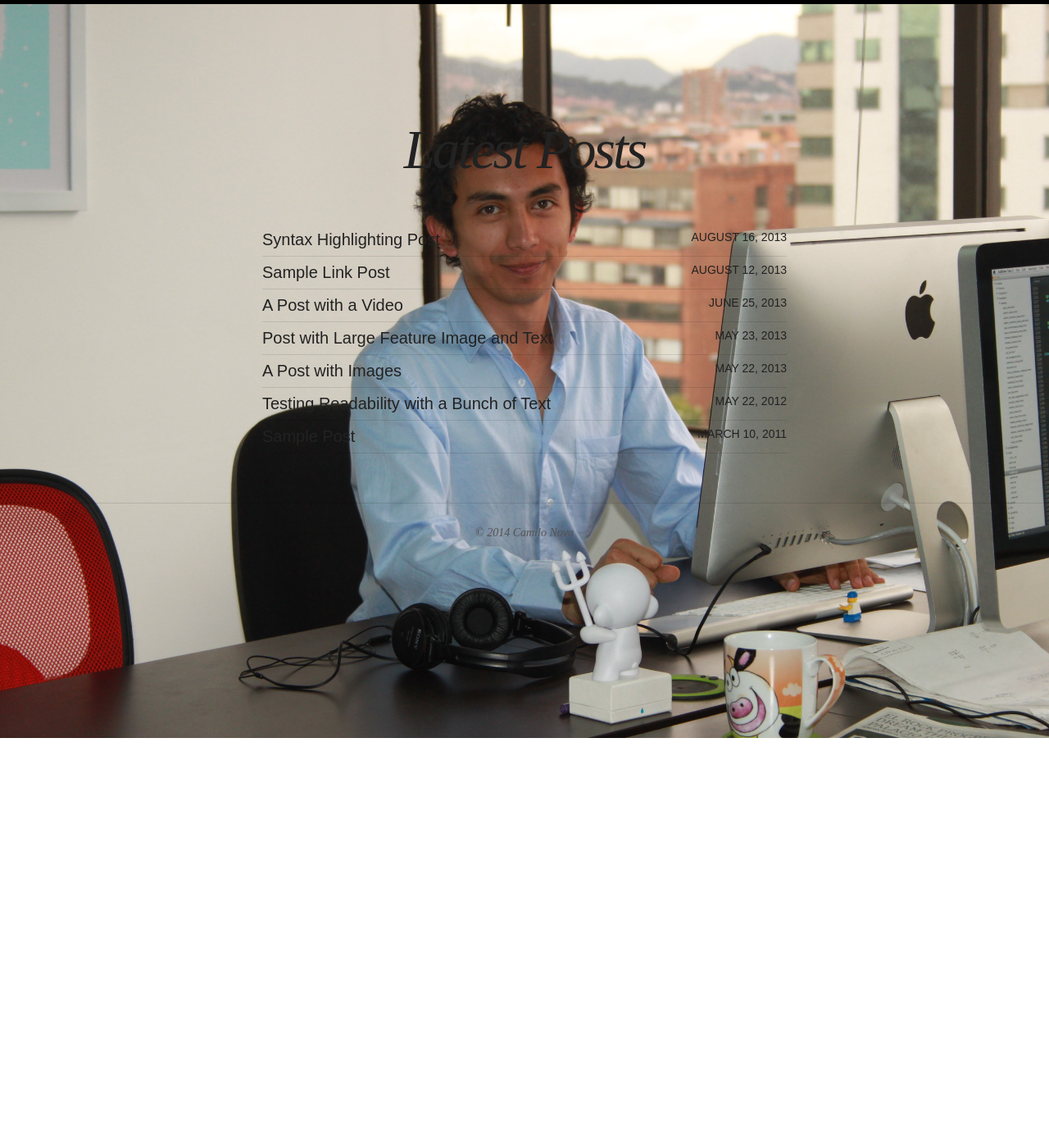
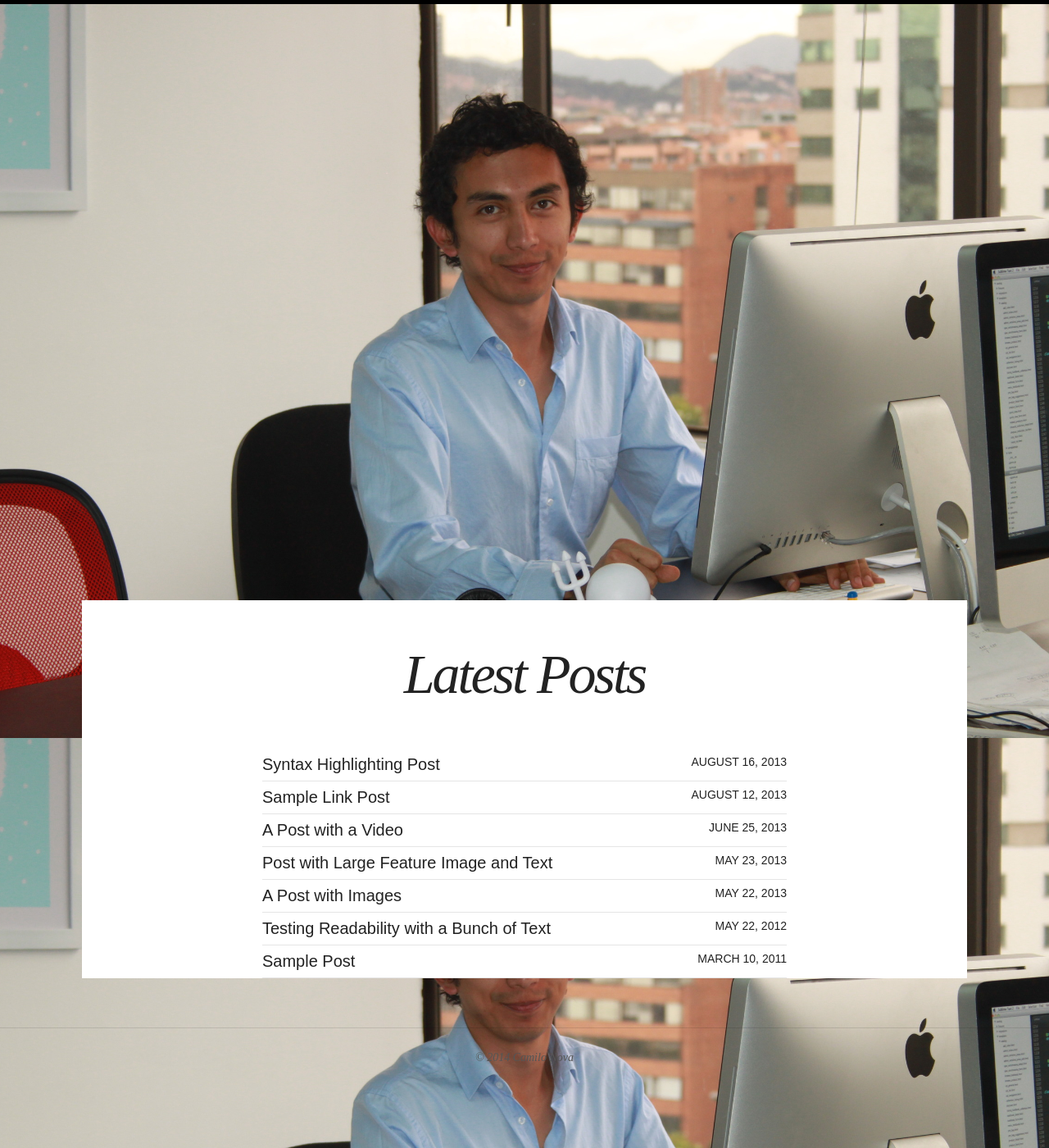
Before and after one commit to camilonova/camilonova.github.io, a Jekyll site: the page built from index.html, in a window 1280 px wide. Shown: the whole page at 82% size. Built offline with Jekyll 4.4.1, drawn with Linux system fonts in a browser that asks for light colours; nearby versions of some CDN libraries; before the commit the page ends 900 px from its top, so only the background shows below that.

Commit message:
Set white background for latest posts

```diff
--- a/index.html
+++ b/index.html
@@ -16,6 +16,10 @@
 body {
 	background-color: transparent;
 }
+.entry-wrapper {
+	margin-top: 50%;
+	background-color: #fff;
+}
 </style>
 
 <ul class="post-list">
```
